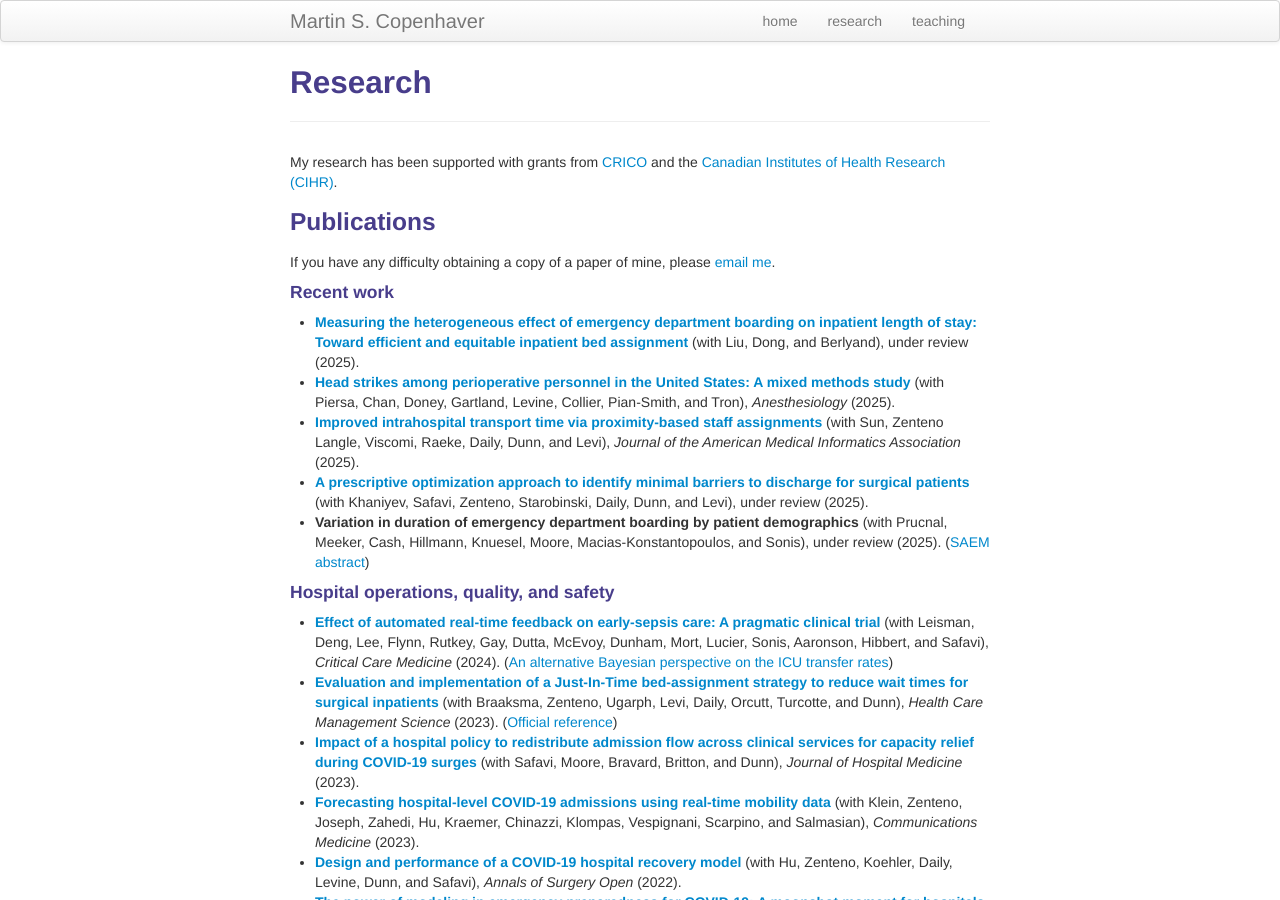
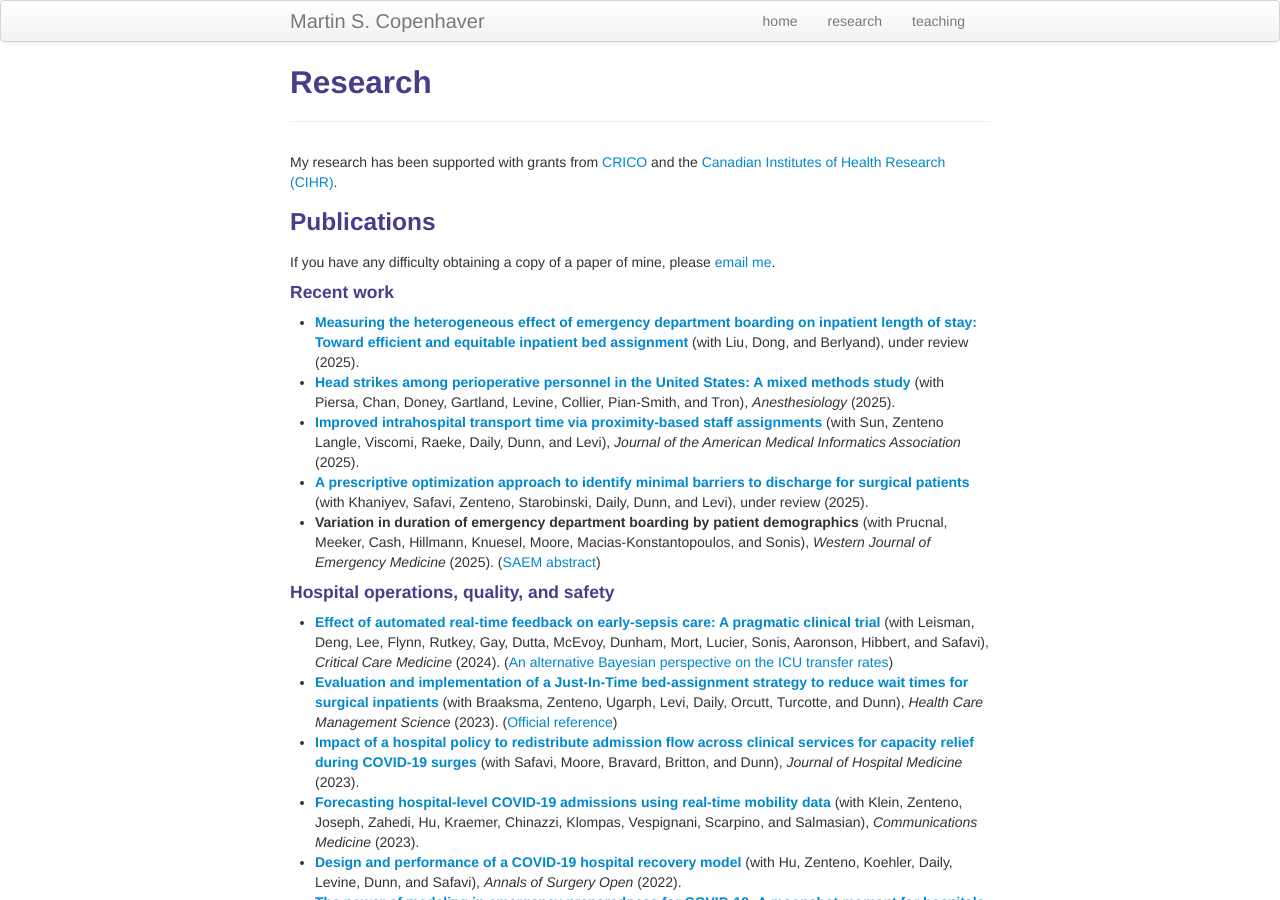
Before and after one commit to martincopenhaver/martincopenhaver.github.io, a Jekyll site: the page built from research.md, in a window 1280 px wide and 900 px high. Built offline with Jekyll 4.4.1, drawn with Linux system fonts in a browser that asks for light colours.

Commit message:
Update research.md

```diff
--- a/research.md
+++ b/research.md
@@ -17,7 +17,7 @@ If you have any difficulty obtaining a copy of a paper of mine, please <a href="
 * [**Head strikes among perioperative personnel in the United States: A mixed methods study**](https://journals.lww.com/anesthesiology/abstract/9900/head_strikes_among_perioperative_personnel_in_the.724.aspx) (with Piersa, Chan, Doney, Gartland, Levine, Collier, Pian-Smith, and Tron), _Anesthesiology_ (2025).
 * [**Improved intrahospital transport time via proximity-based staff assignments**](https://doi.org/10.1093/jamia/ocaf081) (with Sun, Zenteno Langle, Viscomi, Raeke, Daily, Dunn, and Levi), _Journal of the American Medical Informatics Association_ (2025).
 * [**A prescriptive optimization approach to identify minimal barriers to discharge for surgical patients**](https://www.medrxiv.org/content/10.1101/2023.03.24.23287694.pdf) (with Khaniyev, Safavi, Zenteno, Starobinski, Daily, Dunn, and Levi), under review (2025).
-* **Variation in duration of emergency department boarding by patient demographics** (with Prucnal, Meeker, Cash, Hillmann, Knuesel, Moore, Macias-Konstantopoulos, and Sonis), under review (2025). ([SAEM abstract](https://www.annemergmed.com/article/S0196-0644(24)00810-2/fulltext))
+* **Variation in duration of emergency department boarding by patient demographics** (with Prucnal, Meeker, Cash, Hillmann, Knuesel, Moore, Macias-Konstantopoulos, and Sonis), _Western Journal of Emergency Medicine_ (2025). ([SAEM abstract](https://www.annemergmed.com/article/S0196-0644(24)00810-2/fulltext))
 
 #### Hospital operations, quality, and safety
 * [**Effect of automated real-time feedback on early-sepsis care: A pragmatic clinical trial**](https://journals.lww.com/ccmjournal/abstract/9900/effect_of_automated_real_time_feedback_on.247.aspx) (with Leisman, Deng, Lee, Flynn, Rutkey, Gay, Dutta, McEvoy, Dunham, Mort, Lucier, Sonis, Aaronson, Hibbert, and Safavi), _Critical Care Medicine_ (2024). ([An alternative Bayesian perspective on the ICU transfer rates](/subpages/bayes-icu.md))
```
